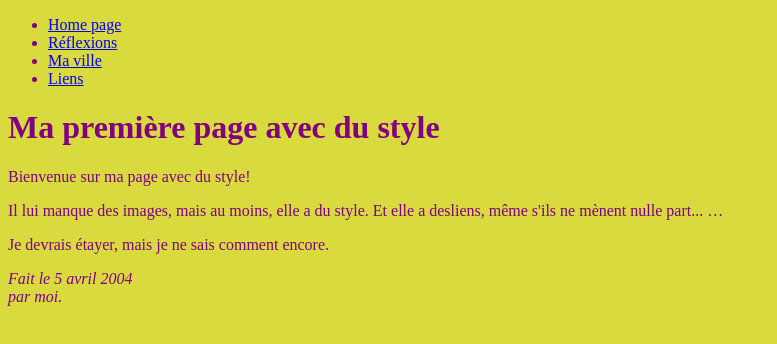
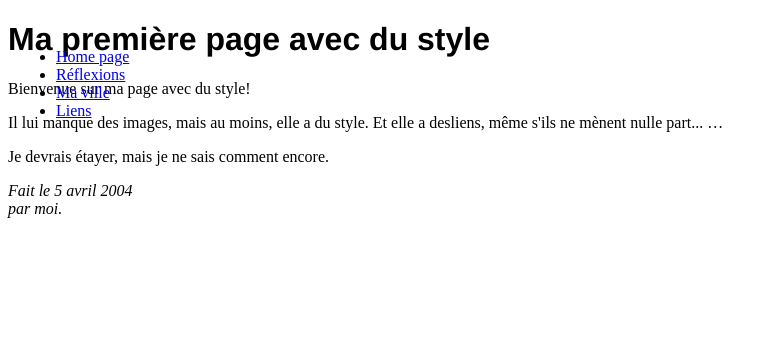
Before and after one commit to dkwebroot/dkwebroot.github.io, a plain HTML site: page index.html in a window 1280 px wide. Shown: the whole page, without its empty margins (0-777 px from the left). Drawn offline with Linux system fonts and the light colour scheme.

Commit message:
Update index.html

```diff
--- a/index.html
+++ b/index.html
@@ -4,8 +4,20 @@
   <title>Ma première page avec du style</title>
   <style type="text/css">
   body {
+    body {
+    padding-left: 11em;
+    font-family: Georgia, "Times New Roman",
+          Times, serif;
     color: purple;
     background-color: #d8da3d }
+  ul.navbar {
+    position: absolute;
+    top: 2em;
+    left: 1em;
+    width: 9em }
+  h1 {
+    font-family: Helvetica, Geneva, Arial,
+          SunSans-Regular, sans-serif }
   </style>
 </head>
 
```
